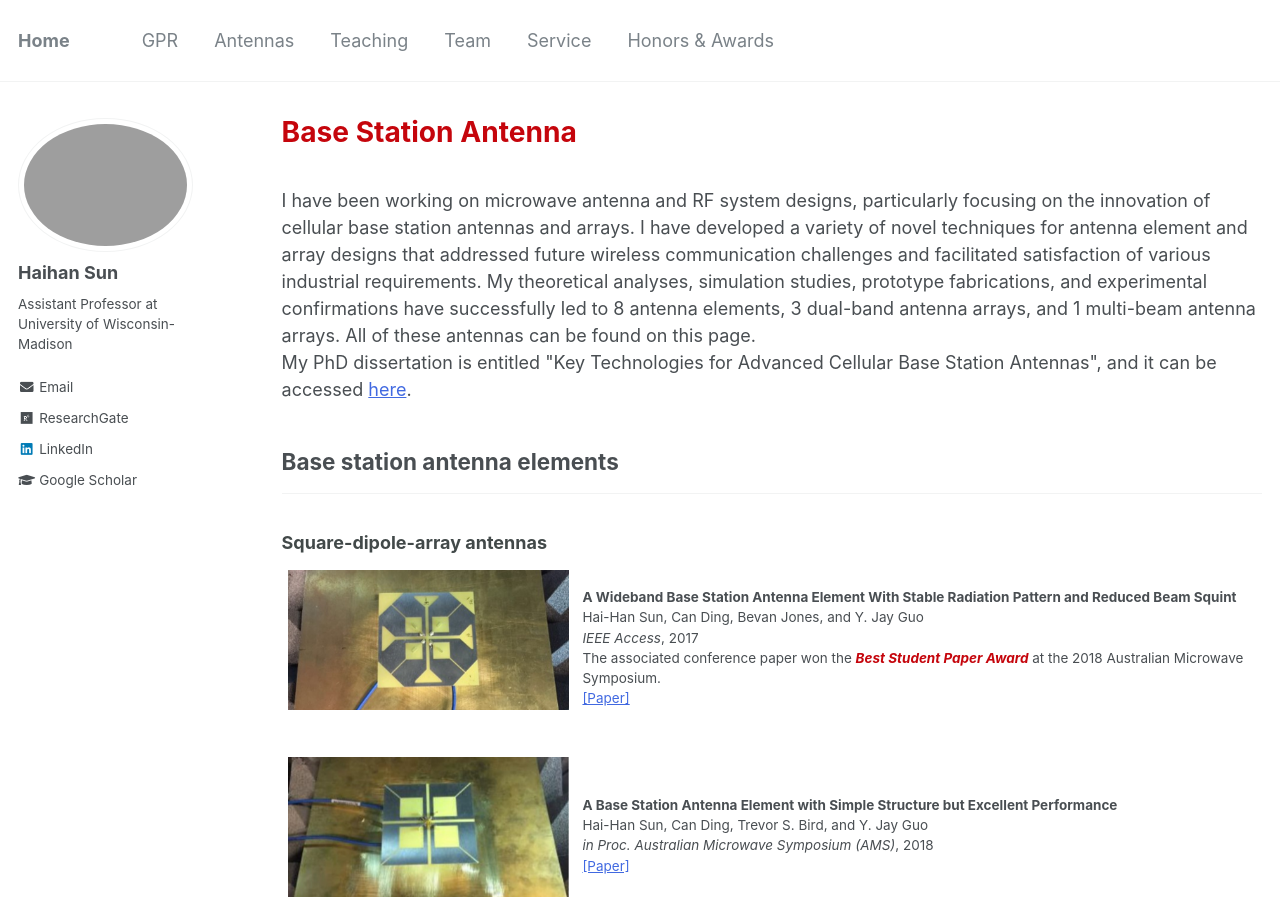
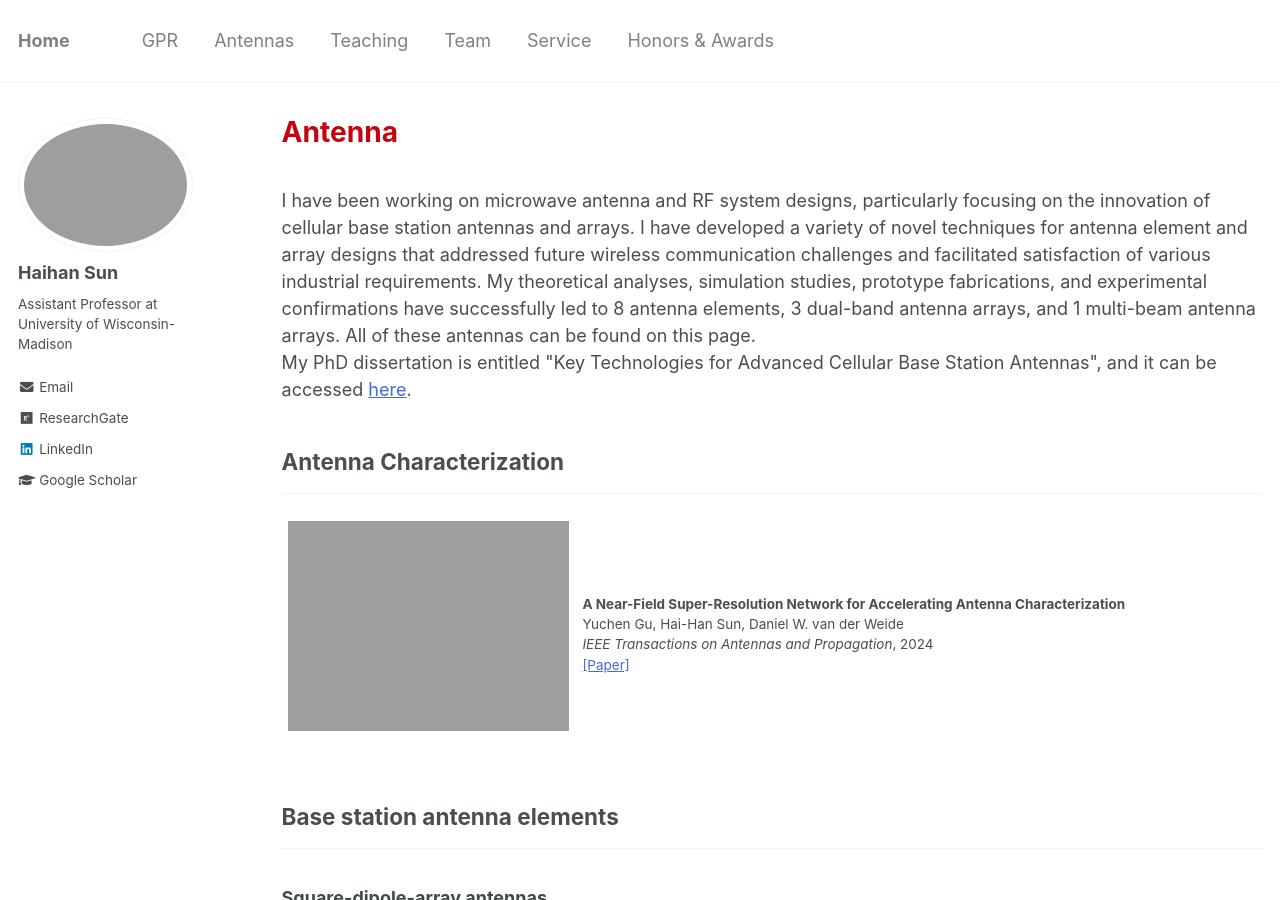
Before and after one commit to Haihan-Sun/Haihan-Sun.github.io, a Jekyll site: the page built from _pages/BSA.html, in a window 1280 px wide and 900 px high. Built offline with Jekyll 4.4.1, drawn with Linux system fonts in a browser that asks for light colours.

Commit message:
Update BSA.html

```diff
--- a/_pages/BSA.html
+++ b/_pages/BSA.html
@@ -1,6 +1,6 @@
 ---
 layout: archive
-title: "Base Station Antenna"
+title: "Antenna"
 permalink: /BSA/
 author_profile: true
 ---
@@ -21,6 +21,20 @@ facilitated satisfaction of various industrial requirements. My theoretical anal
 confirmations have successfully led to 8 antenna elements, 3 dual-band antenna arrays, and 1 multi-beam antenna arrays. All of these antennas can be found on this page.  <br />
 My PhD dissertation is entitled "Key Technologies for Advanced Cellular Base Station Antennas", and it can be accessed  <a href="https://Haihan-Sun.github.io/files/Thesis_Haihan.pdf" style="color:#4169e1">here</a>.  <br />
 
+  <h2>Antenna Characterization</center></h2>
+  <HR style="border:5 " width="100%"  SIZE=5>
+  <table class="imgtable">
+  <tr>
+    <td style = "width:30%">
+      <img src="https://haihan-sun.github.io/_pages/images/AntennaMeasurement1.png" width="300" >&nbsp;
+    </td>
+  <td align="left"><p><b>A Near-Field Super-Resolution Network for Accelerating Antenna Characterization</b> <br />
+    Yuchen Gu, Hai-Han Sun, Daniel W. van der Weide <br/>
+    <i>IEEE Transactions on Antennas and Propagation</i>, 2024  <br/>
+    <a href="https://Haihan-Sun.github.io/files/AntennaMeasurement1.pdf" style="color:#4169e1">[Paper]</a>  <br />
+      </td>
+ </tr>
+</table>
 <h2>Base station antenna elements</center></h2>
 <HR style="border:5 " width="100%"  SIZE=5>
 
```
